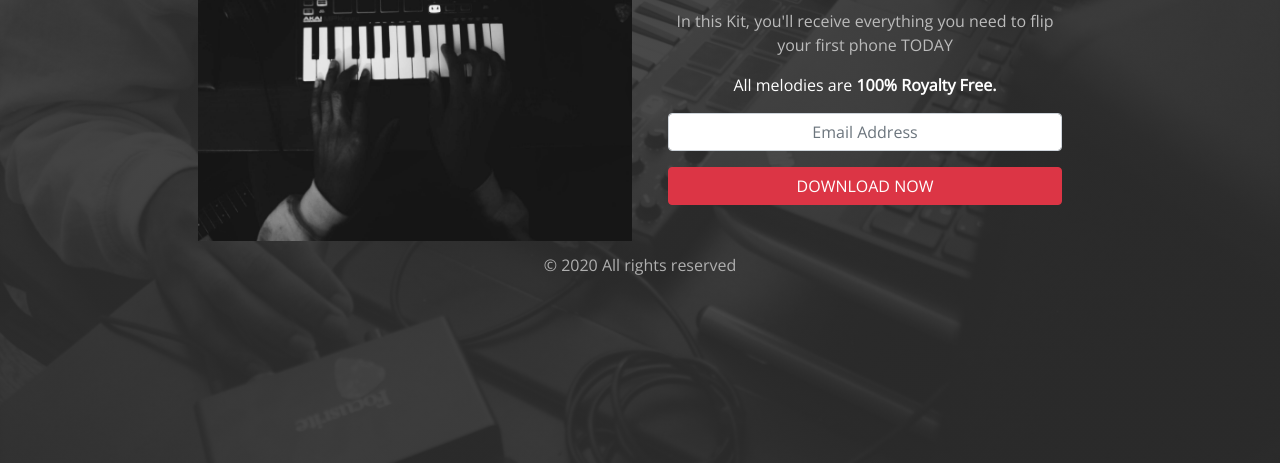
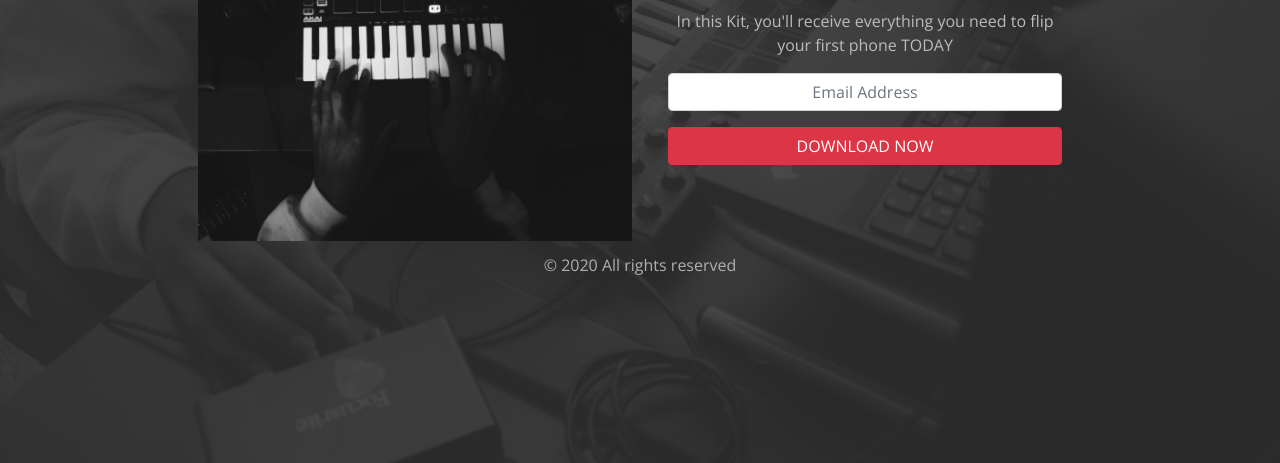
Before and after one commit to kodsher/email-landing-page, a plain HTML site: page index.html in a window 1280 px wide. Shown: the part 337-800 px from the top of the page. Drawn offline with nearby package versions, Linux system fonts and the light colour scheme.

Commit message:
Update index.html

```diff
--- a/index.html
+++ b/index.html
@@ -19,7 +19,6 @@
                         <h1 class="card-title" id="join-email-list">Receive your FREE Iphone Flipping Kit.
                         </h1>
                         <p class="card-text">In this Kit, you'll receive everything you need to flip your first phone TODAY</p>
-                        <p class="card-text" style="color: white;">All melodies are <strong>100% Royalty Free.</strong>
                         </p>
                         <input type="text" class="form-control text-center" placeholder="Email Address"
                             aria-label="Email Address" aria-describedby="basic-addon1">
```
